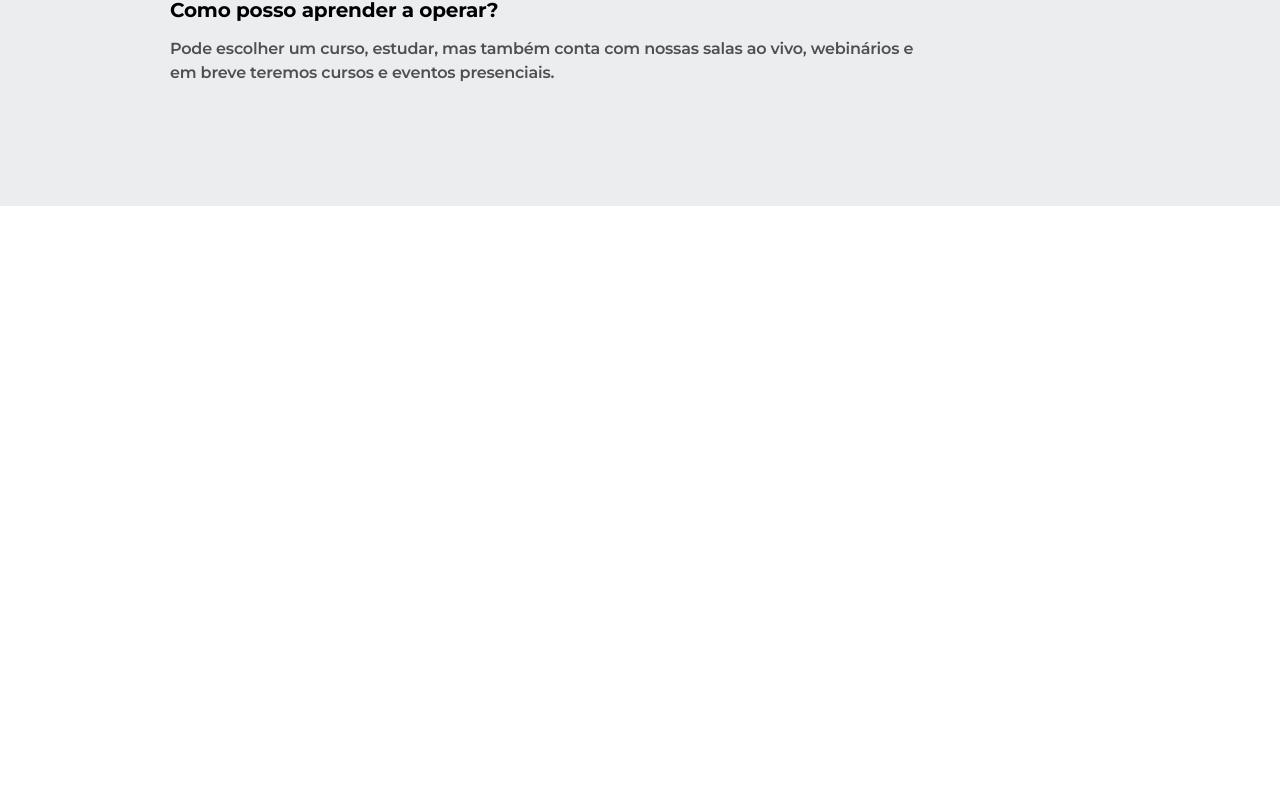
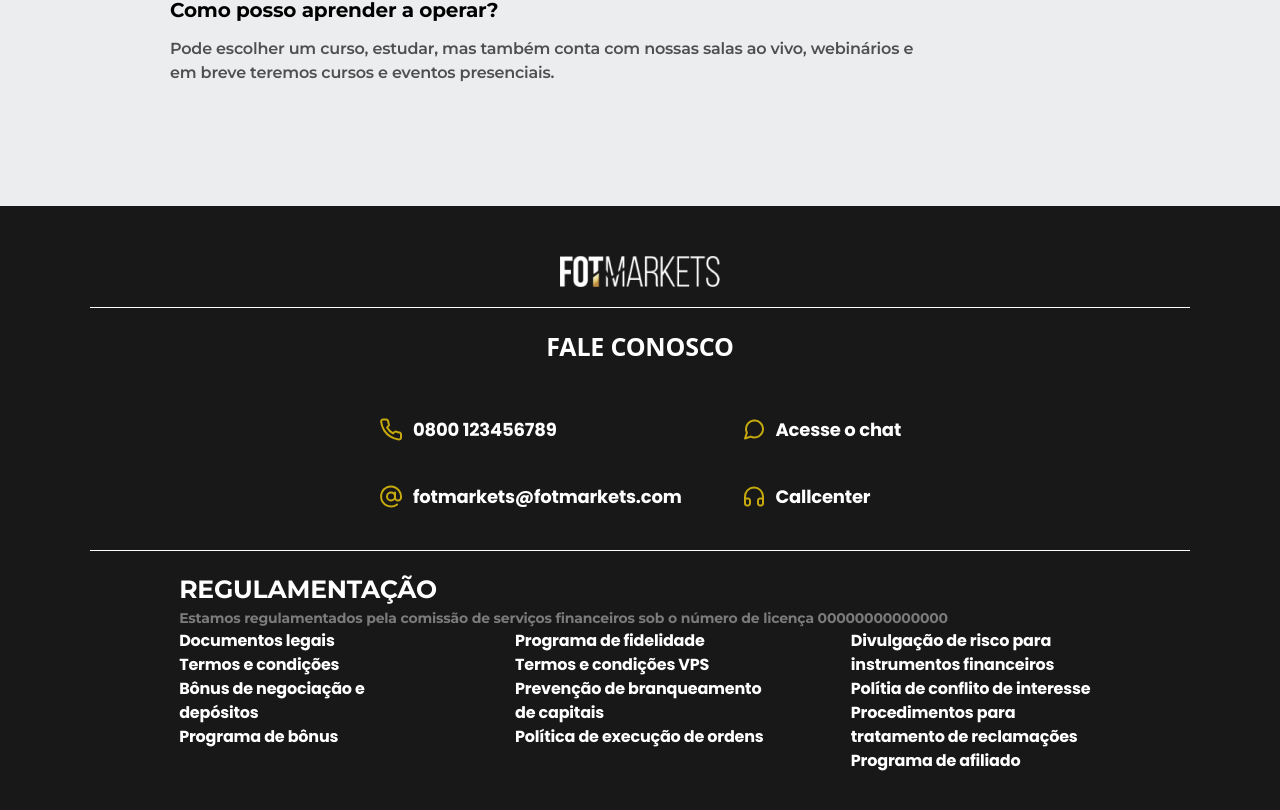
Before and after one commit to thiago-ss/fot-market, a React (Vite) app: page / in a window 1280 px wide. Shown: the part 5530-6340 px from the top of the page. Before the commit the page ends 5736 px from the top, so only its background shows below. Built offline with nearby package versions, Linux system fonts and the light colour scheme.

Commit message:
adding footer

```diff
--- a/src/App.jsx
+++ b/src/App.jsx
@@ -23,7 +23,7 @@ function App() {
       <News />
       <About />
       <Faq />
-      {/* <Footer /> */}
+      <Footer />
     </div>
   )
 }
--- a/src/components/Footer.jsx
+++ b/src/components/Footer.jsx
@@ -1,21 +1,59 @@
+import { footerContent1, footerContent2, footerContent3, getInTouch1, getInTouch2 } from '../constants'
 import logo from '/logo.png'
 
 export default function Footer() {
   return (
-    <section className="min-h-[80vh] bg-[#181818] py-[50px]">
+    <section className="min-h-[80vh] bg-[#181818] py-[50px] flex flex-col px-[14%]">
       <div className="flex flex-col justify-center items-center gap-[20px]">
         <a href="">
-          <img src={logo} className="w-" alt="FOT Markets logo" />
+          <img src={logo} alt="FOT Markets logo" />
         </a>
-        <div className='w-[1100px] h-[1px] bg-white'/>
-        <h2 className='uppercase text-white font-bold text-[25px]'>fale conosco</h2>
+        <div className='footer-line' />
+        <h2 className='uppercase text-white font-bold text-[25px] mb-[30px]'>fale conosco</h2>
+        <div className='flex gap-[60px] text-[18px] font-bold font-poppins mb-[20px]'>
+          <div className='flex flex-col gap-[40px]'>
+            {getInTouch1.map((item) => (
+              <div key={item.id} className='flex gap-[10px]'>
+                <img src={item.imgUrl} />
+                <p className='text-white'>{item.label}</p>
+              </div>
+            ))}
+          </div>
+          <div className="flex flex-col gap-[40px]">
+            {getInTouch2.map((item) => (
+              <div key={item.id} className='flex gap-[10px]'>
+                <img src={item.imgUrl} />
+                <p className='text-white'>{item.label}</p>
+              </div>
+            ))}
+          </div>
+        </div>
+        <div className="footer-line" />
       </div>
-      <div className='flex gap-[180px]'>
-        <div className='flex'>
-          <img src="/phone-icon.svg" alt="Phone icon" />
+      <div className="flex flex-col font-montserrat font-bold mt-[20px]">
+          <h1 className='text-white text-[25px]'>REGULAMENTAÇÃO</h1>
+          <p className='text-[14px] text-[#7B7B7B]'>
+            Estamos regulamentados pela comissão de serviços
+            financeiros sob o número de licença 00000000000000
+          </p>
+      </div>
+      <div className="flex justify-between font-poppins font-bold text-white">
+        <div className='flex flex-col max-w-[250px]'>
+          {footerContent1.map((item, index) => (
+            <p>{item}</p>
+          ))}
         </div>
-        <div className='flex'>
-          <img src="/chat-icon.svg" alt="Chat icon" />
+
+        <div className='flex flex-col max-w-[250px]'>
+          {footerContent2.map((item, index) => (
+            <p key={index}>{item}</p>
+          ))}
+        </div>
+
+        <div className='flex flex-col max-w-[250px]'>
+          {footerContent3.map((item, index) => (
+            <p key={index}>{item}</p>
+          ))}
         </div>
       </div>
     </section>
--- a/src/constants/index.js
+++ b/src/constants/index.js
@@ -116,3 +116,50 @@ export const faq = [
     label: 'Pode escolher um curso, estudar, mas também conta com nossas salas ao vivo, webinários e em breve teremos cursos e eventos presenciais.'
   }
 ]
+
+export const getInTouch1 = [
+  {
+    id: 1,
+    imgUrl: '/phone-icon.svg',
+    label: '0800 123456789'
+  },
+  {
+    id: 2,
+    imgUrl: '/@-icon.svg',
+    label: 'fotmarkets@fotmarkets.com'
+  }
+]
+
+export const getInTouch2 = [
+  {
+    id: 1,
+    imgUrl: '/chat-icon.svg',
+    label: 'Acesse o chat'
+  },
+  {
+    id: 2,
+    imgUrl: '/headphone-icon.svg',
+    label: 'Callcenter'
+  }
+]
+
+export const footerContent1 = [
+  'Documentos legais',
+  'Termos e condições',
+  'Bônus de negociação e depósitos',
+  'Programa de bônus'
+]
+
+export const footerContent2 = [
+  'Programa de fidelidade',
+  'Termos e condições VPS',
+  'Prevenção de branqueamento de capitais',
+  'Política de execução de ordens'
+]
+
+export const footerContent3 = [
+  'Divulgação de risco para instrumentos financeiros',
+  'Polítia de conflito de interesse',
+  'Procedimentos para tratamento de reclamações',
+  'Programa de afiliado'
+]
--- a/src/index.css
+++ b/src/index.css
@@ -110,3 +110,9 @@ body::-webkit-scrollbar-thumb {
   z-index: 0;
   transform: matrix(1, 0, 0, -1, 0, 0);
 }
+
+.footer-line {
+  width: 1100px;
+  height: 1px;
+  background-color: white;
+}
```
Also changed, not shown: public/headphone-icon.svg (renamed from public/haedphone-icon.svg).
